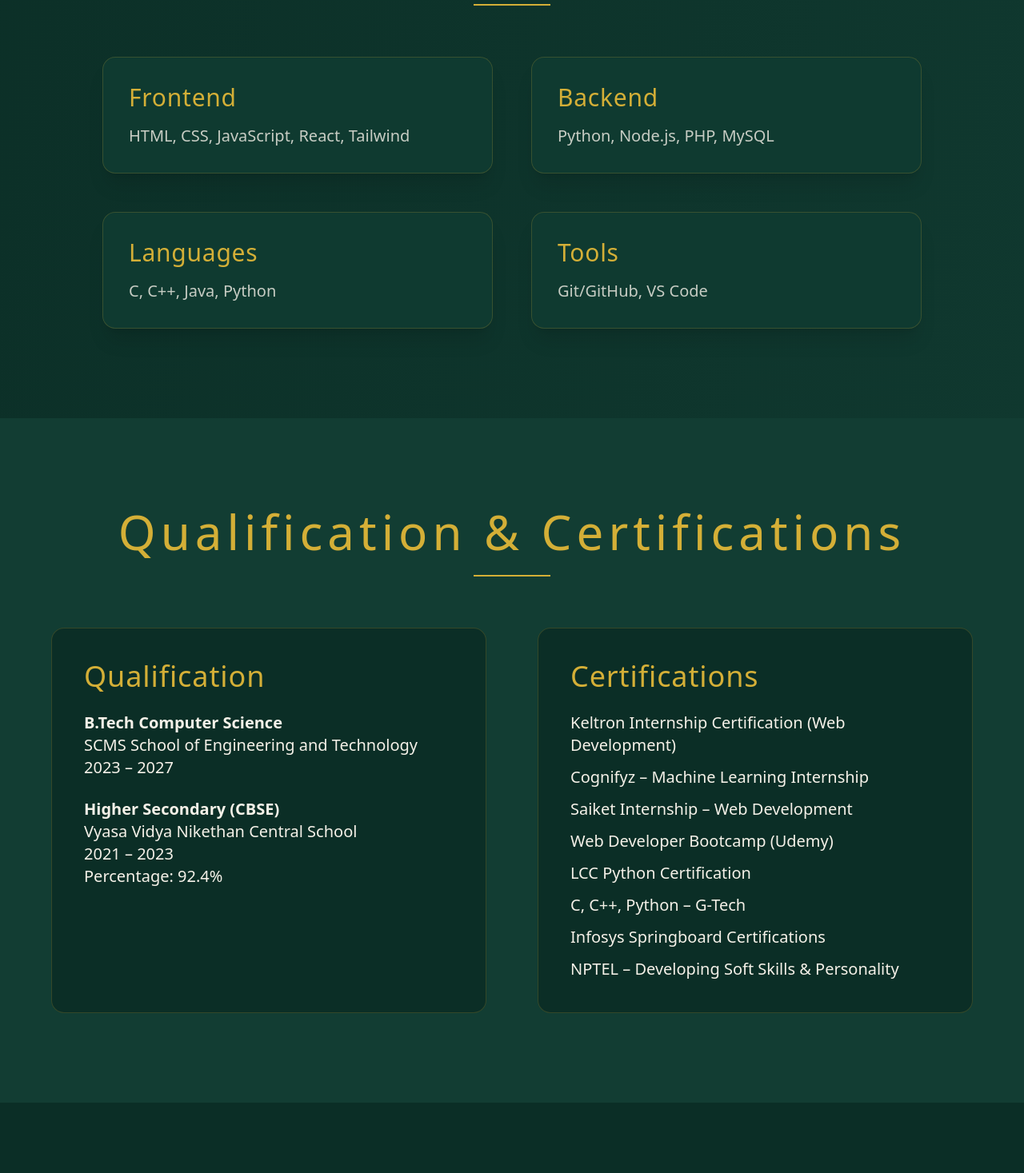
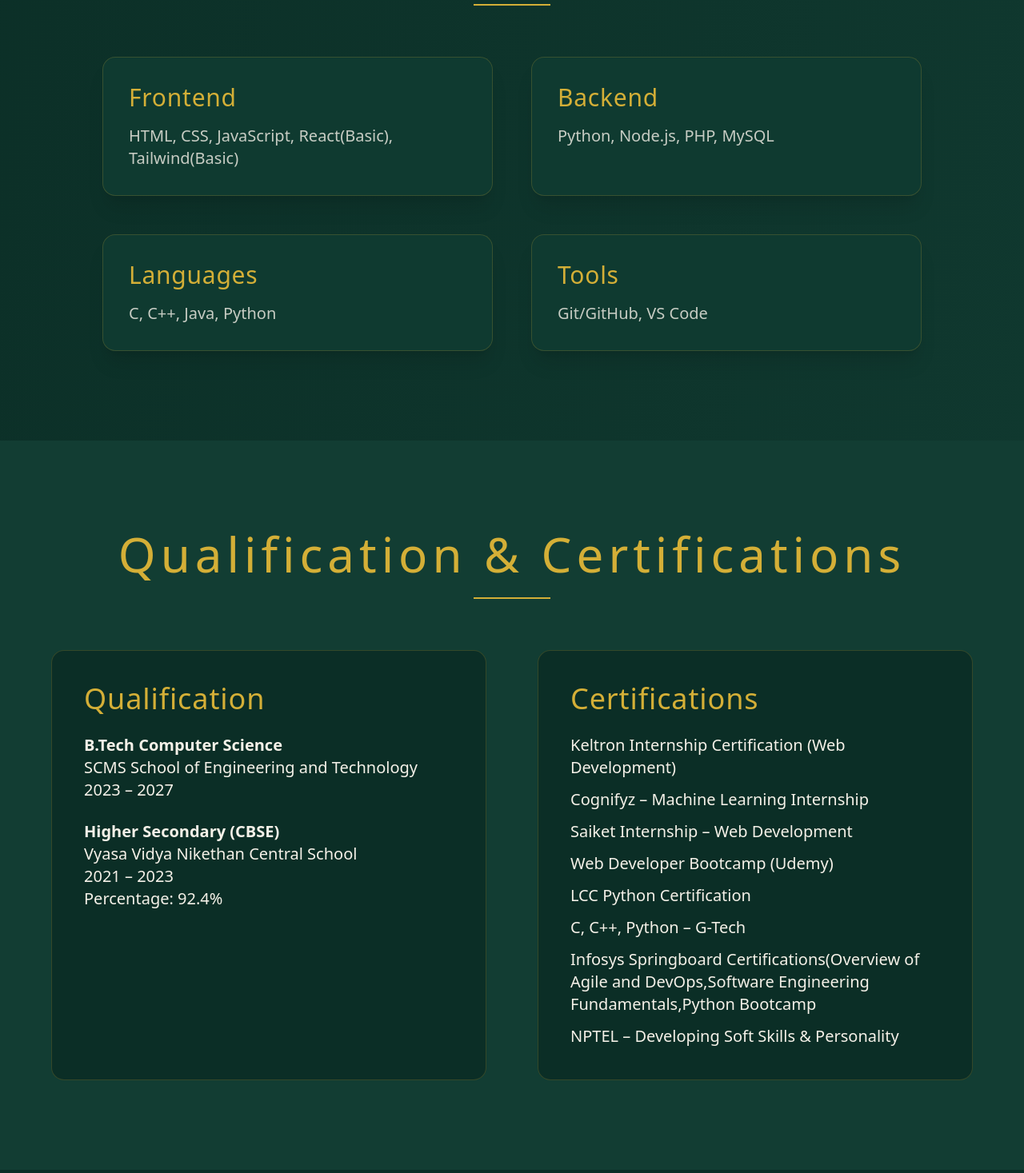
Before and after one commit to Vaishnavi-Ramesh-04/vaishnavi-portfolio, a React (Vite) app: page / in a window 1280 px wide. Shown: the part 1599-3066 px from the top of the page at 80% size. Built offline with nearby package versions, Linux system fonts and the light colour scheme.

Commit message:
first commit
Updated skill levels for Frontend technologies and provided a detailed description for Infosys Springboard Certifications.

```diff
--- a/src/App.jsx
+++ b/src/App.jsx
@@ -170,7 +170,7 @@ function Skills() {
 
       <div className="grid md:grid-cols-2 gap-12 max-w-5xl mx-auto">
         <SkillCard title="Frontend">
-          HTML, CSS, JavaScript, React, Tailwind
+          HTML, CSS, JavaScript, React(Basic), Tailwind(Basic)
         </SkillCard>
         <SkillCard title="Backend">
           Python, Node.js, PHP, MySQL
@@ -256,7 +256,7 @@ function QualificationCertifications() {
             <li>Web Developer Bootcamp (Udemy)</li>
             <li>LCC Python Certification</li>
             <li>C, C++, Python – G-Tech</li>
-            <li>Infosys Springboard Certifications</li>
+            <li>Infosys Springboard Certifications(Overview of Agile and DevOps,Software Engineering Fundamentals,Python Bootcamp</li>
             <li>NPTEL – Developing Soft Skills & Personality</li>
           </ul>
         </motion.div>
```
